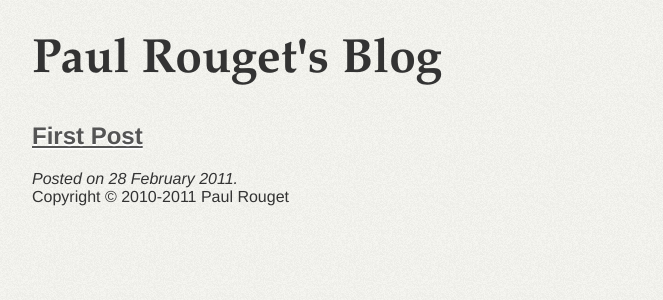
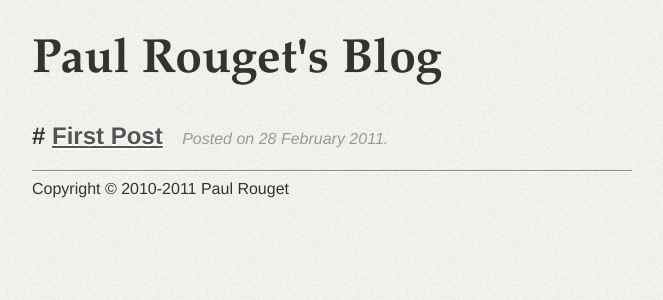
Before and after one commit to paulrouget/paulrouget.github.com, a Jekyll site: the page built from index.html, in a window 1280 px wide. Shown: the top 300 px of the page, without its empty margins (308-971 px from the left). Built offline with Jekyll 4.4.1, drawn with Linux system fonts in a browser that asks for light colours.

Commit message:
test homepage - 0008

```diff
--- /dev/null
+++ b/_layouts/index.html
@@ -0,0 +1,16 @@
+<!DOCTYPE html>
+
+<meta charset="utf8">
+<link rel="stylesheet" href="/css/pure.css">
+
+<title>{{ page.title }}</title>
+
+<body class="index">
+
+<h1>{{ page.title }}</h1>
+
+{{ content }}
+
+<footer>Copyright © 2010-2011 Paul Rouget</footer>
+
+</body>
--- a/css/pure.css
+++ b/css/pure.css
@@ -31,6 +31,10 @@ h1 > a:hover { border-bottom: 1px solid black;}
 a, a:link, a:visited { border : none; color : #555; }
 a:hover { color : #000; }
 
+.index h2 {display: inline;}
+.index h2:before {content: "# "}
+.index .date {display: inline; margin-left: 15px; color: #999;}
+
 pre {
     font-family : Monaco, Consolas, "Droid Sans Mono", "DejaVu Sans Mono", monospace;
     font-size : 0.75em;
@@ -40,3 +44,21 @@ pre {
     color : #fff;
     border-left: 4px solid white;
 }
+
+footer {
+    display: block;
+    width: 100%;
+    position: relative;
+    padding-top: 10px;
+    margin-top: 20px;
+}
+
+footer:before {
+    content: "";
+    display: block;
+    width: 100%;
+    position: absolute; top: 0;
+    border : none;
+    border-top : 0.083em solid #888;
+    border-bottom : 0.083em solid #fff;
+}
--- a/index.html
+++ b/index.html
@@ -1,9 +1,9 @@
 ---
-layout: default
+layout: index
 title: Paul Rouget's Blog
 ---
 
 {% for post in site.posts limit:5 %}
 <h2><a href="{{ post.url }}">{{ post.title }}</a></h2>
-<em>Posted on {{ post.date | date_to_long_string }}.</em>
+<em class="date">Posted on {{ post.date | date_to_long_string }}.</em>
 {% endfor %}
```
